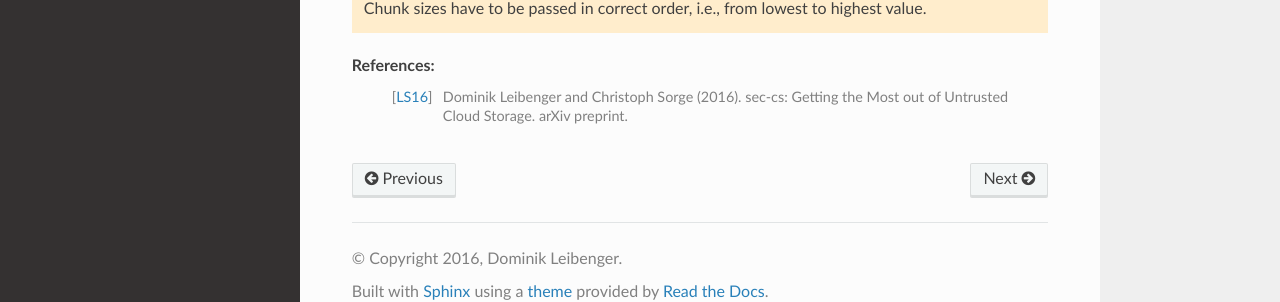
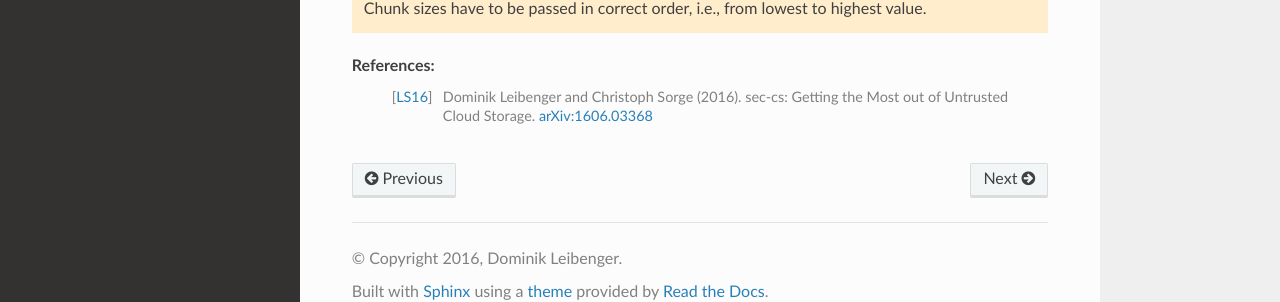
Before and after one commit to netleibi/fastchunking, a Sphinx documentation site: the page built from docs/overview.rst, in a window 1280 px wide and 900 px high, scrolled down 1702 px. Shown: the part 573-875 px from the top of the window. Built offline with Sphinx 7.4.7 and the Read the Docs theme 2.0.0, drawn with Linux system fonts in a browser that asks for light colours; the version number is read from the project's files by our own code.

Commit message:
Add link to arXiv preprint

```diff
--- a/README.rst
+++ b/README.rst
@@ -171,4 +171,5 @@ Testing
 
 References:
     .. [LS16] Dominik Leibenger and Christoph Sorge (2016). sec-cs: Getting the
-       Most out of Untrusted Cloud Storage. arXiv preprint.
+       Most out of Untrusted Cloud Storage.
+       `arXiv:1606.03368 <http://arxiv.org/abs/1606.03368>`_
--- a/docs/overview.rst
+++ b/docs/overview.rst
@@ -96,4 +96,5 @@ index 2, i.e., the chunker with 4096 bytes target chunk size.
 
 References:
     .. [LS16] Dominik Leibenger and Christoph Sorge (2016). sec-cs: Getting the
-       Most out of Untrusted Cloud Storage. arXiv preprint.
+       Most out of Untrusted Cloud Storage.
+       `arXiv:1606.03368 <http://arxiv.org/abs/1606.03368>`_
```
